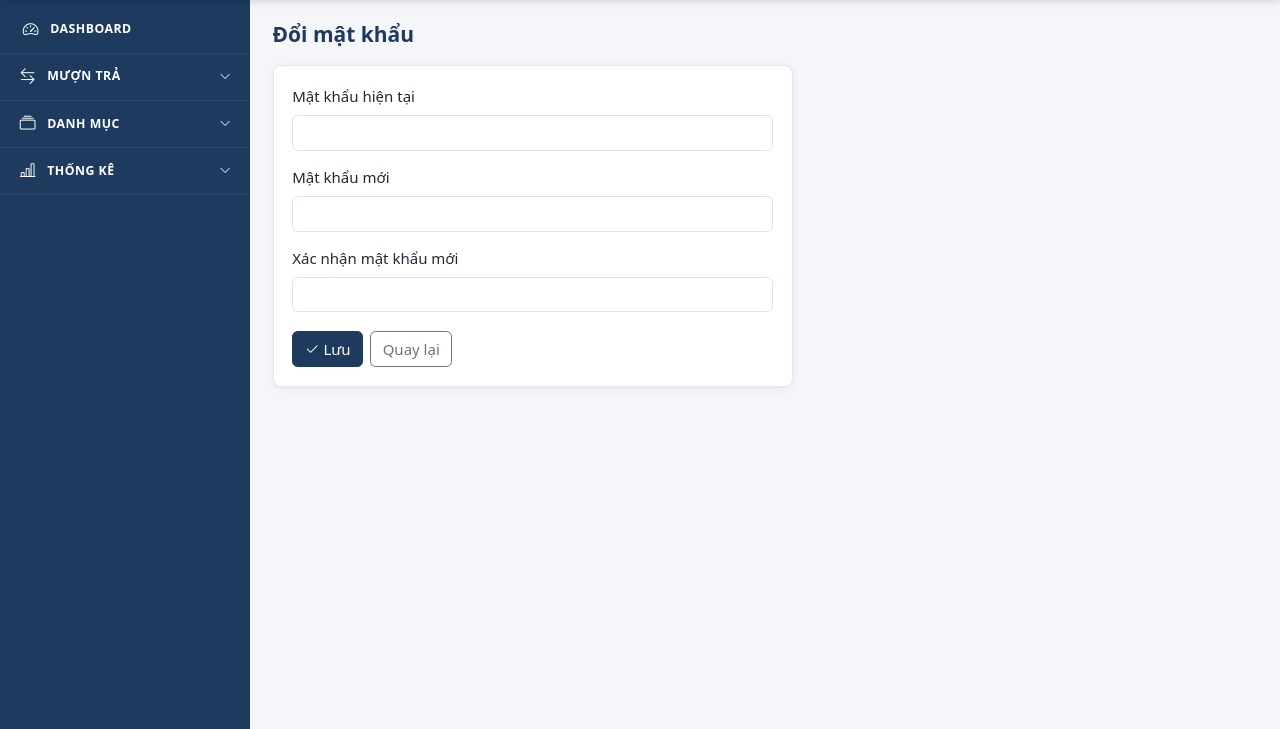
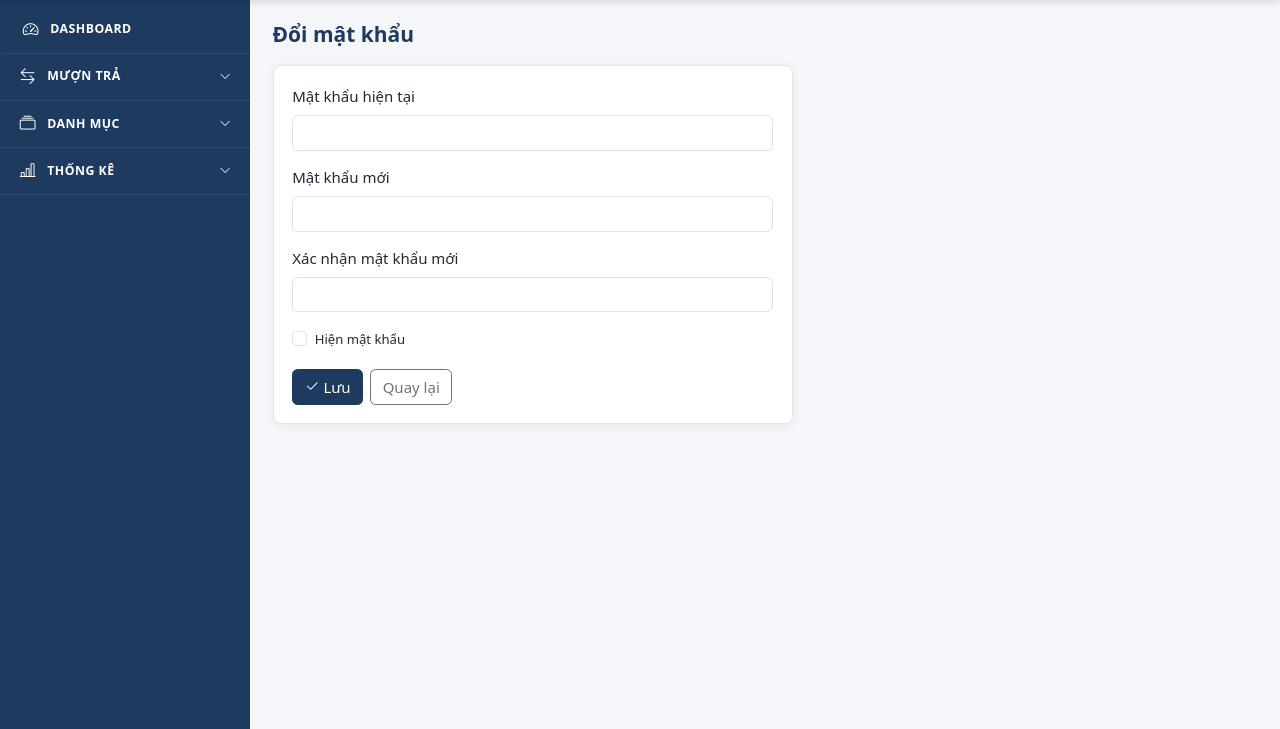
Before and after one commit to Huyphung111/-Library_management_Nosql, an ASP.NET Core app: page /Account/ChangePassword in a window 1280 px wide. Shown: the part 71-800 px from the top of the page. Run offline with ASP.NET Core 8, Linux system fonts and the light colour scheme; the visitor is signed in with stand-in values (Sample User, id 1); the project's own start-up code is not run, and a stand-in starts its controllers and pages; some libraries are stand-ins or nearby versions.

Commit message:
Them o tich Hien mat khau o trang Dang nhap va Doi mat khau

```diff
--- a/LibraryManagement/LibraryManagement.Web/Views/Account/ChangePassword.cshtml
+++ b/LibraryManagement/LibraryManagement.Web/Views/Account/ChangePassword.cshtml
@@ -23,6 +23,11 @@
             <span asp-validation-for="ConfirmPassword" class="text-danger small"></span>
         </div>
 
+        <div class="form-check mb-3">
+            <input class="form-check-input" type="checkbox" id="showPasswords" data-show-password="#CurrentPassword, #NewPassword, #ConfirmPassword" />
+            <label class="form-check-label small" for="showPasswords">Hiện mật khẩu</label>
+        </div>
+
         <div class="form-actions">
             <button type="submit" class="btn btn-primary"><i class="bi bi-check2"></i> Lưu</button>
             <a asp-controller="Home" asp-action="Index" class="btn btn-outline-secondary">Quay lại</a>
--- a/LibraryManagement/LibraryManagement.Web/Views/Account/Login.cshtml
+++ b/LibraryManagement/LibraryManagement.Web/Views/Account/Login.cshtml
@@ -19,6 +19,10 @@
         <label asp-for="Password" class="form-label"></label>
         <input asp-for="Password" class="form-control" placeholder="Mật khẩu" autocomplete="current-password" />
         <span asp-validation-for="Password" class="text-danger small"></span>
+        <div class="form-check mt-2">
+            <input class="form-check-input" type="checkbox" id="showPassword" data-show-password="#Password" />
+            <label class="form-check-label small" for="showPassword">Hiện mật khẩu</label>
+        </div>
         @if (!string.IsNullOrEmpty(formError))
         {
             <div><span class="text-danger small field-validation-error">@formError</span></div>
--- a/LibraryManagement/LibraryManagement.Web/wwwroot/js/site.js
+++ b/LibraryManagement/LibraryManagement.Web/wwwroot/js/site.js
@@ -36,3 +36,13 @@ document.addEventListener("DOMContentLoaded", function () {
         });
     }, 3500);
 });
+
+// Ô tích "Hiện mật khẩu": data-show-password chứa selector các ô mật khẩu cần hiện (Đăng nhập, Đổi mật khẩu).
+// Khi gửi form thì đổi lại thành ô mật khẩu, để trình duyệt không lưu mật khẩu vào lịch sử nhập liệu như chữ thường.
+document.querySelectorAll("[data-show-password]").forEach(function (box) {
+    const inputs = document.querySelectorAll(box.dataset.showPassword);
+    const apply = function (show) { inputs.forEach(function (i) { i.type = show ? "text" : "password"; }); };
+    box.addEventListener("change", function () { apply(box.checked); });
+    const form = box.closest("form");
+    if (form) form.addEventListener("submit", function () { apply(false); box.checked = false; });
+});
```
